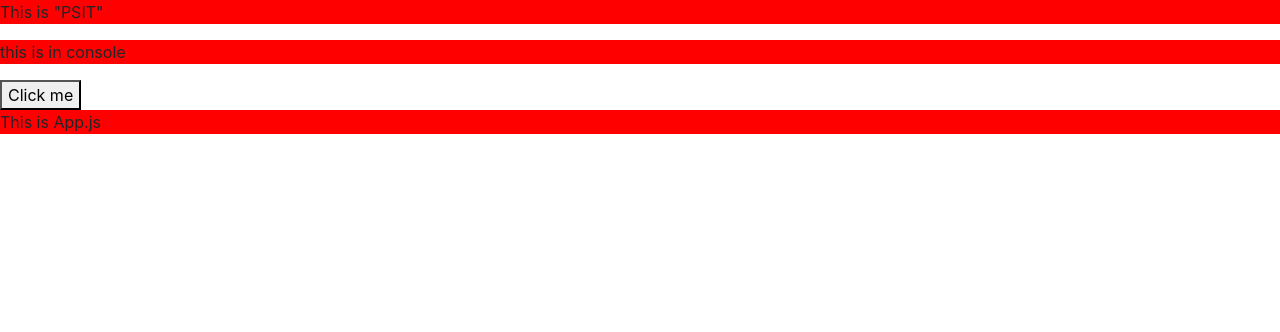
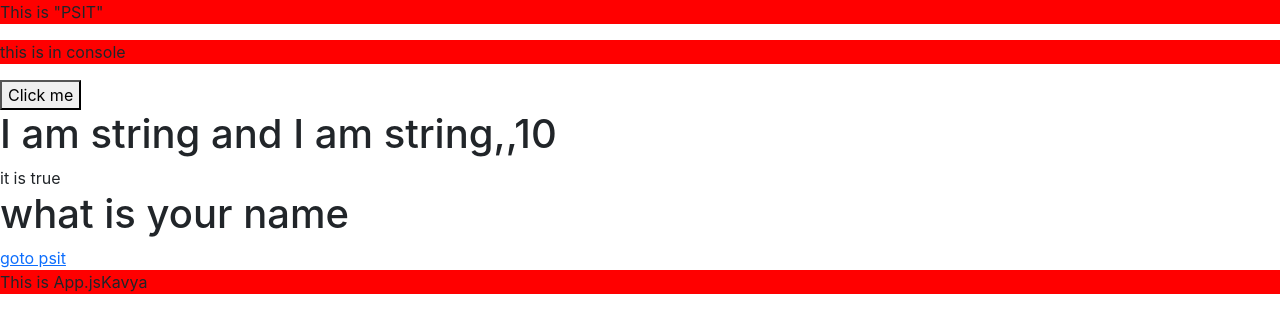
Before and after one commit to Govind-Shukla-Space/todo-demo, a React (Create React App) app in the folder Frontend/: page / in a window 1280 px wide. Shown: the top 332 px of the page. Built offline with nearby package versions, Linux system fonts and the light colour scheme; the HTML template or start-up script is replaced by a standard one.

Commit message:
react 02

```diff
--- a/Frontend/package.json
+++ b/Frontend/package.json
@@ -3,6 +3,7 @@
   "version": "0.1.0",
   "private": true,
   "dependencies": {
+    "@mui/material": "^5.14.14",
     "@testing-library/jest-dom": "^5.17.0",
     "@testing-library/react": "^13.4.0",
     "@testing-library/user-event": "^13.5.0",
--- a/Frontend/src/App.js
+++ b/Frontend/src/App.js
@@ -2,13 +2,16 @@ import React from 'react';
 import './App.css';
 import NavBar from './components/NavBar';
 // import NavBar from './components/NavBar';
-
+import DataTypes from './components/Datatypes';
 function App() {
+  const name="Kavya"
   return (
-    <>
+    <div className='App'>
     <NavBar/>
-    <p>This is App.js</p>
-    </>
+    <DataTypes/>
+    <p>This is App.js{name}</p>
+    {DataTypes}
+    </div>
 
   );
 }
--- /dev/null
+++ b/Frontend/src/components/Datatypes.jsx
@@ -0,0 +1,23 @@
+import React from "react";
+
+function DataTypes(){
+    const strVar="I am string";
+    const numVar=10;
+    const boolVar=true;
+    const linkVar="https://www.psit.ac.in/";
+    const listVar=["what ","is ","your ","name"];
+
+    return (
+        <div className="Datatypes">
+            <h1>{strVar} and {strVar},{boolVar},{numVar}</h1>
+            {boolVar? <div> it is true</div>:<p>it is false</p>}
+            <h1>
+                {listVar}
+                </h1>
+            <a href={linkVar}>goto psit</a>
+
+
+        </div>
+    )
+}
+export default DataTypes;
--- a/Frontend/src/components/Home.css
+++ b/Frontend/src/components/Home.css
@@ -0,0 +1,3 @@
+*{
+
+}
```
Also changed, not shown: 1 other file (tests, documents, lock files or other folders).
